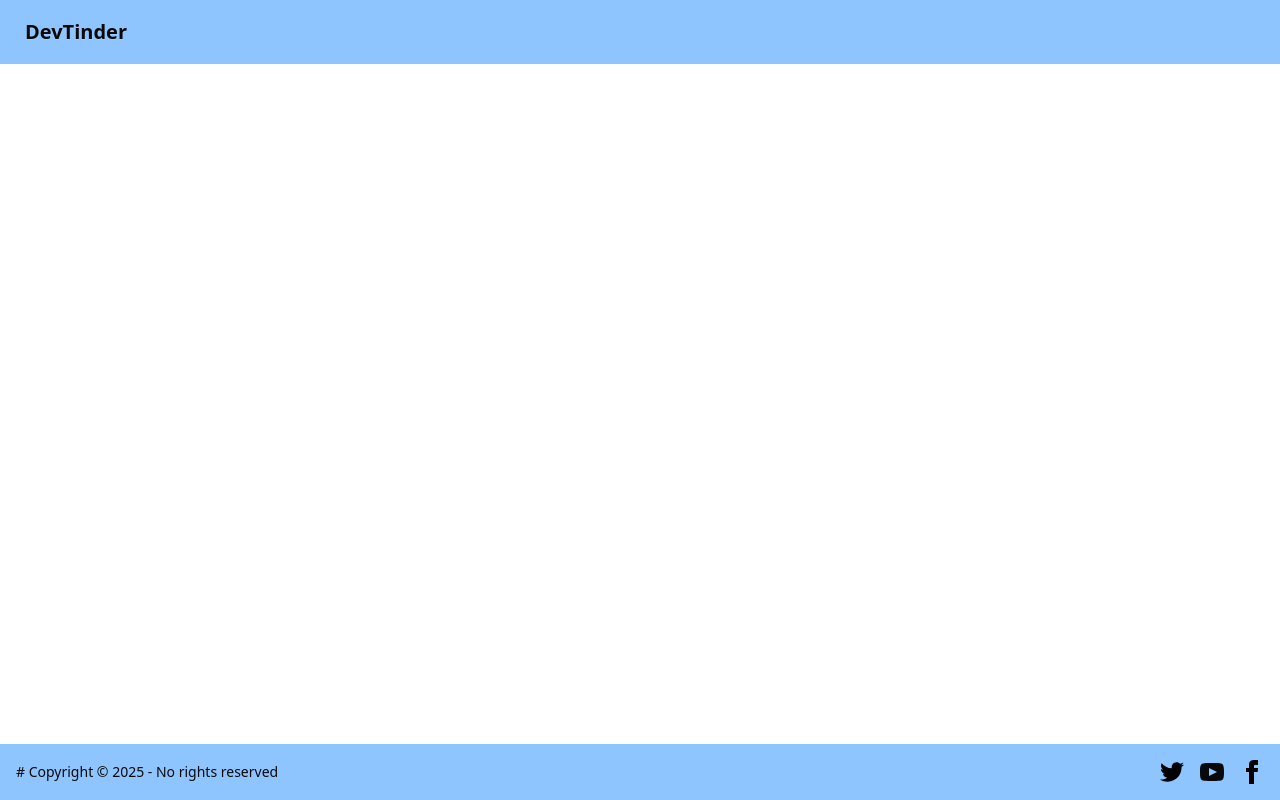
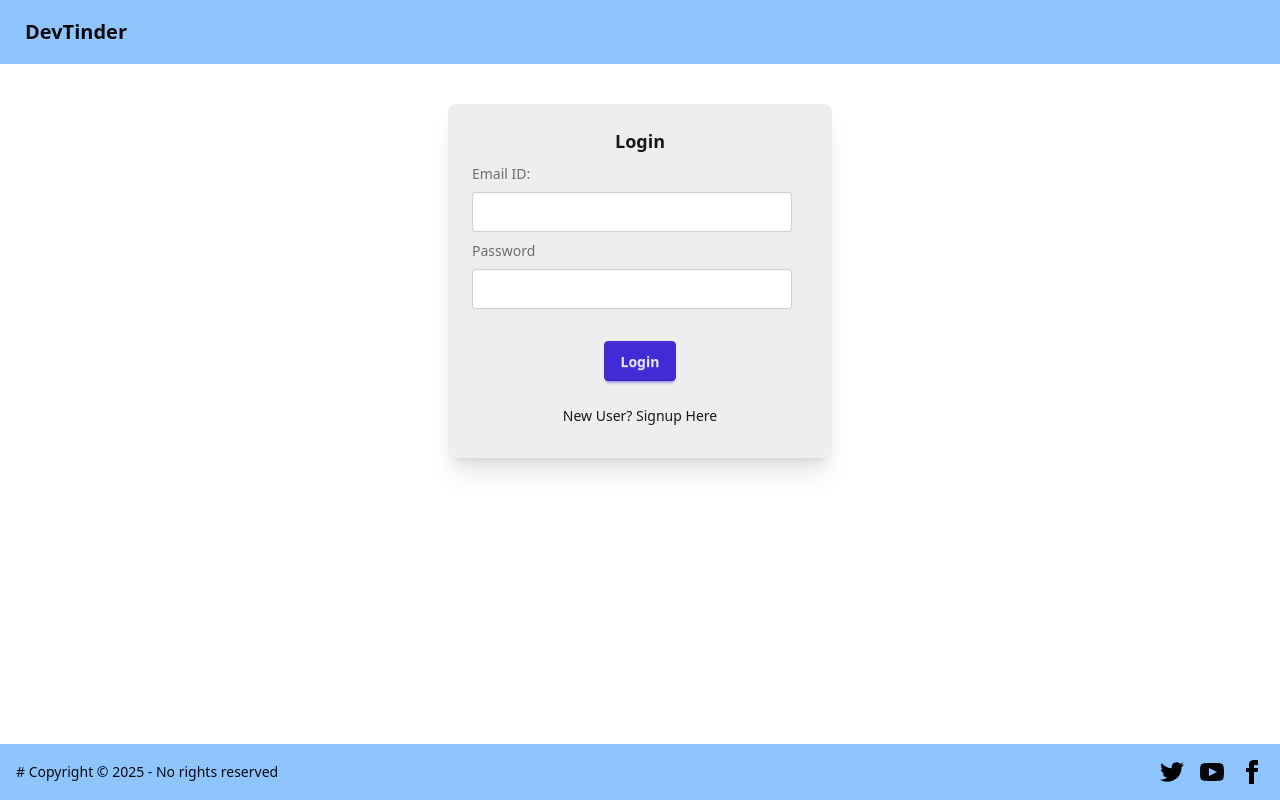
Before and after one commit to nayana-nk/devtinder-ui, a React (Vite) app: page / in a window 1280 px wide. Built offline with nearby package versions, Linux system fonts and the light colour scheme; no server answers.

Commit message:
Update App.jsx

```diff
--- a/src/App.jsx
+++ b/src/App.jsx
@@ -18,7 +18,7 @@
     <BrowserRouter basename='/'>
     <Routes>
        <Route path="/" element={<BodyComponent/>} >
-       <Route path="/" element={<FeedPage/>} />
+       <Route path="/" element={<Login/>} />
        <Route path="/login" element={<Login/>} />
          <Route path="/profile" element={<Profile/>} />
           <Route path="/connections" element={<Connections/>} />
```
